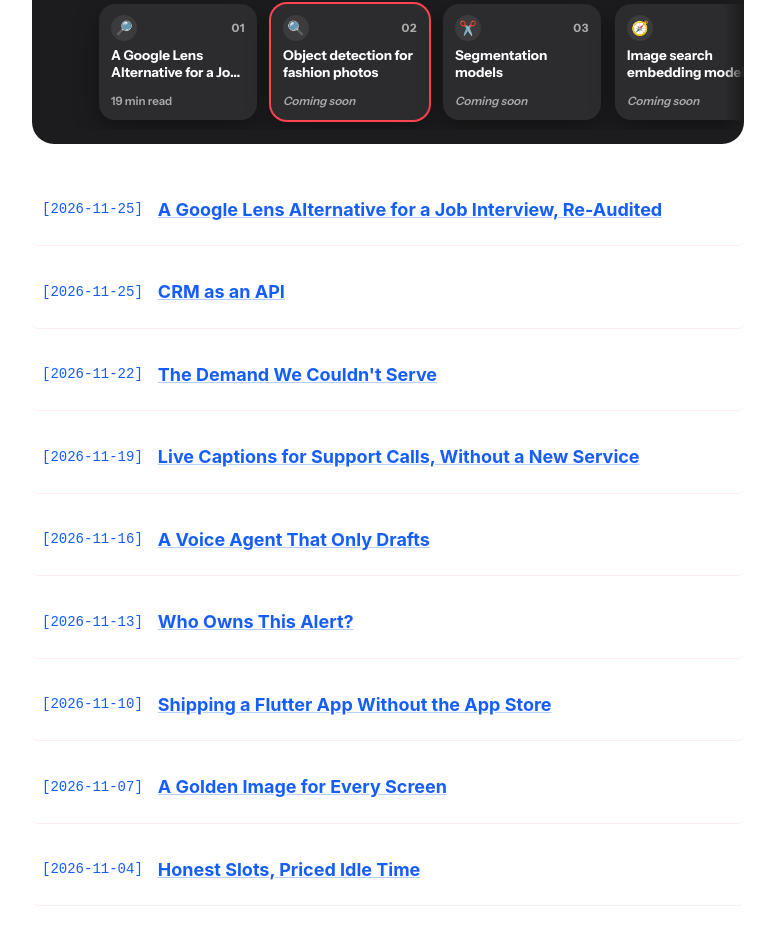
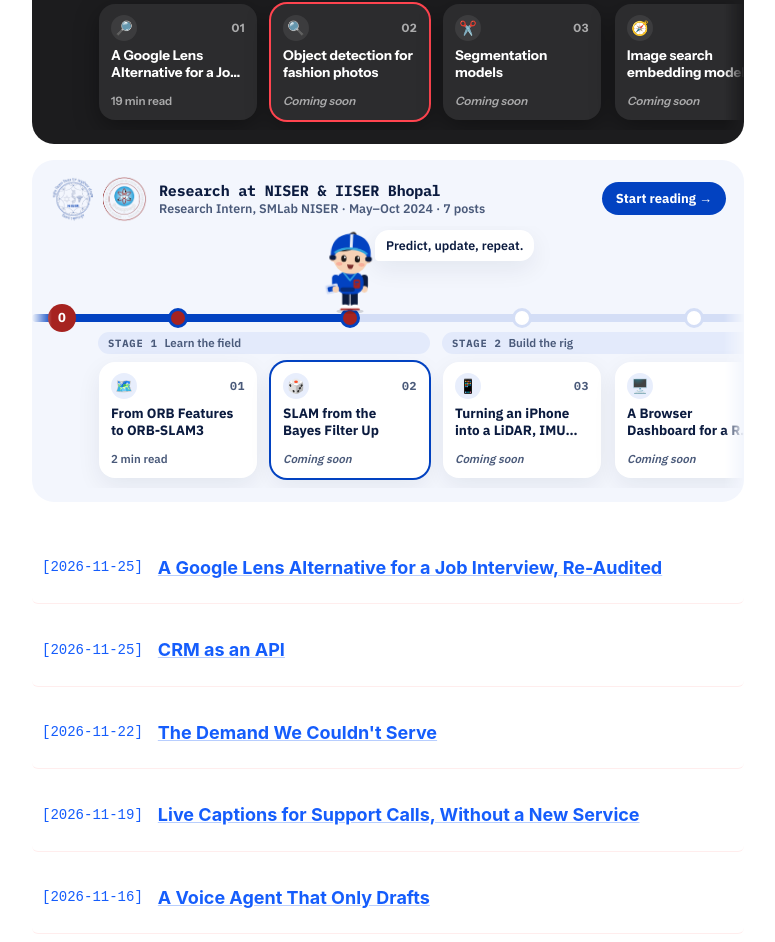
Before and after one commit to aharshit123456/aharshit123456.github.io, a Next.js app: page /blog in a window 1280 px wide. Shown: the part 824-1766 px from the top of the page, without its empty margins (252-1027 px from the left). Built offline with nearby package versions, Linux system fonts and the light colour scheme.

Commit message:
Blog: Research at NISER & IISER Bhopal series card; unwritten series stops show as coming soon

```diff
--- a/src/app/blog/ChibiEngineer.tsx
+++ b/src/app/blog/ChibiEngineer.tsx
@@ -8,7 +8,7 @@ type Props = {
   facing: 1 | -1;
   /** Open, happy mouth. */
   cheer: boolean;
-  hat?: 'strawberry';
+  hat?: 'strawberry' | 'helmet';
 };
 
 /**
@@ -87,6 +87,18 @@ export default function ChibiEngineer({ walking, facing, cheer, hat }: Props) {
           ) : (
             <path d="M29 34 Q32 36.8 35 34" fill="none" stroke="#1d1a19" strokeWidth="1.6" strokeLinecap="round" />
           )}
+          {hat === 'helmet' && (
+            <g className="chibi-hat">
+              <path
+                d="M11.5 27 C10 10 20.5 2.6 32 2.6 C43.5 2.6 54 10 52.5 27 L49 27 C47.5 19.5 41 16.5 32 16.5 C23 16.5 16.5 19.5 15 27 Z"
+                className="c-hoodie"
+              />
+              <path d="M32 2.8 L32 16.4" stroke="#ffffff" strokeWidth="3" opacity="0.9" />
+              <path d="M15.2 22.5 C20 18.6 26 17.4 32 17.4 C38 17.4 44 18.6 48.8 22.5" fill="none" className="c-trim" strokeWidth="2.4" />
+              <rect x="10" y="25" width="7" height="5" rx="2.4" className="c-dark" />
+              <rect x="47" y="25" width="7" height="5" rx="2.4" className="c-dark" />
+            </g>
+          )}
           {hat === 'strawberry' && (
             <g className="chibi-hat">
               <path
--- a/src/app/blog/page.tsx
+++ b/src/app/blog/page.tsx
@@ -4,18 +4,20 @@ import fs from 'fs';
 import path from 'path';
 import './blog.css';
 import { Metadata } from 'next';
-import { Figtree, Instrument_Sans, Instrument_Serif } from 'next/font/google';
+import { Figtree, IBM_Plex_Mono, IBM_Plex_Sans, Instrument_Sans, Instrument_Serif } from 'next/font/google';
 import SeriesJourney from './SeriesJourney';
-import { JOURNEYS } from './seriesData';
+import { liveJourneys } from './postNav';
 
 const figtree = Figtree({ subsets: ['latin'], weight: ['400', '600', '700', '800'], variable: '--font-figtree' });
 const instrumentSans = Instrument_Sans({ subsets: ['latin'], weight: ['400', '600', '700'], variable: '--font-instrument-sans' });
 const instrumentSerif = Instrument_Serif({ subsets: ['latin'], weight: '400', style: 'italic', variable: '--font-instrument-serif' });
+const plexSans = IBM_Plex_Sans({ subsets: ['latin'], weight: ['400', '600', '700'], variable: '--font-plex-sans' });
+const plexMono = IBM_Plex_Mono({ subsets: ['latin'], weight: ['500', '700'], variable: '--font-plex-mono' });
 
 /** Reading time per series post (about 230 words a minute). */
 function seriesReadMinutes(blogsDirectory: string): Record<string, number> {
   const minutes: Record<string, number> = {};
-  const slugs = JOURNEYS.flatMap((j) => j.stages.flatMap((s) => s.posts.map((p) => p.slug)));
+  const slugs = liveJourneys().flatMap((j) => j.stages.flatMap((s) => s.posts.map((p) => p.slug)));
   for (const slug of slugs) {
     if (!slug) continue;
     try {
@@ -77,12 +79,12 @@ export default async function BlogIndexPage() {
           <p>Writing about fullstack systems, artificial intelligence, computer vision, and theoretical physics.</p>
         </article>
 
-        {JOURNEYS.map((series) => (
+        {liveJourneys().map((series) => (
           <SeriesJourney
             key={series.id}
             series={series}
             readMinutes={readMinutes}
-            fontClassName={`${figtree.variable} ${instrumentSans.variable} ${instrumentSerif.variable}`}
+            fontClassName={`${figtree.variable} ${instrumentSans.variable} ${instrumentSerif.variable} ${plexSans.variable} ${plexMono.variable}`}
           />
         ))}
 
--- a/src/app/blog/postNav.ts
+++ b/src/app/blog/postNav.ts
@@ -1,6 +1,6 @@
 import fs from 'fs';
 import path from 'path';
-import { JOURNEYS } from './seriesData';
+import { JOURNEYS, type SeriesConfig } from './seriesData';
 
 export type NavLink = { href: string; title: string };
 
@@ -14,6 +14,23 @@ export type PostNeighbors = {
 type IndexEntry = { slug: string; title?: string; date?: string };
 
 const ALL_POSTS: NavLink = { href: '/blog', title: 'All posts' };
+
+/**
+ * The series with any stop whose post file doesn't exist yet turned back into
+ * a "coming soon" stop (slug removed), so nothing links to a missing page.
+ */
+export function liveJourneys(): SeriesConfig[] {
+  const dir = path.join(process.cwd(), 'public/blogs');
+  return JOURNEYS.map((series) => ({
+    ...series,
+    stages: series.stages.map((stage) => ({
+      ...stage,
+      posts: stage.posts.map((p) =>
+        p.slug && !fs.existsSync(path.join(dir, `${p.slug}.md`)) ? { ...p, slug: undefined } : p,
+      ),
+    })),
+  }));
+}
 
 function readIndex(): IndexEntry[] {
   try {
@@ -31,7 +48,7 @@ function readIndex(): IndexEntry[] {
  * published earlier). A missing side links back to the blog index.
  */
 export function getPostNeighbors(slug: string): PostNeighbors {
-  for (const series of JOURNEYS) {
+  for (const series of liveJourneys()) {
     const posts = series.stages
       .flatMap((s) => s.posts)
       .filter((p): p is typeof p & { slug: string } => Boolean(p.slug));
@@ -48,7 +65,7 @@ export function getPostNeighbors(slug: string): PostNeighbors {
     };
   }
 
-  const seriesSlugs = new Set(JOURNEYS.flatMap((j) => j.stages.flatMap((s) => s.posts.map((p) => p.slug))));
+  const seriesSlugs = new Set(liveJourneys().flatMap((j) => j.stages.flatMap((s) => s.posts.map((p) => p.slug))));
   const chain = readIndex()
     .filter((e) => !seriesSlugs.has(e.slug))
     .sort((a, b) => (a.date || '').localeCompare(b.date || ''));
@@ -69,7 +86,7 @@ export type PostRail = {
  * otherwise the latest posts (excluding this one).
  */
 export function getPostRail(slug: string): PostRail {
-  for (const series of JOURNEYS) {
+  for (const series of liveJourneys()) {
     const posts = series.stages.flatMap((s) => s.posts);
     if (!posts.some((p) => p.slug === slug)) continue;
     return {
--- a/src/app/blog/series-journey.css
+++ b/src/app/blog/series-journey.css
@@ -98,6 +98,54 @@
 }
 
 
+
+.sj--niser {
+  /* NISER blue (#0242c1) with IISER Bhopal red (#a62320) as the accent. */
+  --sj-bg: #f3f6fd;
+  --sj-card: #ffffff;
+  --sj-text: #0b1b3f;
+  --sj-muted: #4a5a7a;
+  --sj-road: #d4def6;
+  --sj-trail: #0242c1;
+  --sj-flag-bg: #a62320;
+  --sj-flag-text: #ffffff;
+  --sj-band: #e3eafb;
+  --sj-icon-bg: #e8eefc;
+  --sj-here: #0242c1;
+  --sj-btn-bg: #0242c1;
+  --sj-btn-text: #ffffff;
+  --sj-btn-hover: #01339a;
+  --sj-bubble-bg: #ffffff;
+  --sj-bubble-text: #0b1b3f;
+  --sj-shadow: 0 8px 24px rgba(11, 27, 63, 0.07);
+  --sj-shadow-hover: 0 10px 26px rgba(2, 66, 193, 0.2);
+  --sj-c0: #0242c1;
+  --sj-c1: #a62320;
+  --sj-c2: #30a4dd;
+  --sj-c3: #f3c34f;
+  --chibi-hoodie: #0242c1;
+  --chibi-dark: #0b1b3f;
+  --chibi-badge: #a62320;
+  --chibi-trim: #30a4dd;
+  --chibi-laptop: #d4def6;
+
+  font-family: var(--font-plex-sans), 'IBM Plex Sans', -apple-system, BlinkMacSystemFont, sans-serif;
+}
+
+.sj--niser .sj-wordmark {
+  height: 46px;
+}
+
+.sj--niser .sj-title,
+.sj--niser .sj-step,
+.sj--niser .sj-stage b {
+  font-family: var(--font-plex-mono), 'IBM Plex Mono', ui-monospace, monospace !important;
+}
+
+.sj--niser .sj-title {
+  font-size: 14.5px !important;
+  letter-spacing: -0.3px;
+}
 
 .sj *,
 .sj *::before,
--- a/src/app/blog/seriesData.ts
+++ b/src/app/blog/seriesData.ts
@@ -131,7 +131,7 @@ export const FAMCARE_SERIES = FAMCARE_STAGES.flatMap((s) => s.posts) as (SeriesP
 export type SeriesConfig = {
   id: string;
   /** Visual theme class: colours, type and the character's outfit. */
-  theme: 'famcare' | 'shoppin';
+  theme: 'famcare' | 'shoppin' | 'niser';
   title: string;
   role: string;
   /** Brand mark in the header. `tile` renders it as a rounded app icon. */
@@ -142,7 +142,7 @@ export type SeriesConfig = {
   /** Small brand image used for reached road marks and confetti. */
   sprite?: string;
   /** Character accessory. */
-  hat?: 'strawberry';
+  hat?: 'strawberry' | 'helmet';
   /** Offer the brand's light and dark themes with a toggle (dark first). */
   modes?: boolean;
 };
@@ -247,4 +247,99 @@ export const SHOPPIN_JOURNEY: SeriesConfig = {
   ],
 };
 
-export const JOURNEYS: SeriesConfig[] = [FAMCARE_JOURNEY, SHOPPIN_JOURNEY];
+/** Research internship at SMLab, NISER (May–Oct 2024), plus the IISER Bhopal quantum workshop. */
+export const NISER_JOURNEY: SeriesConfig = {
+  id: 'niser',
+  theme: 'niser',
+  title: 'Research at NISER & IISER Bhopal',
+  role: 'Research Intern, SMLab NISER · May–Oct 2024',
+  wordmark: { src: '/assets/niser/niser-iiserb-marks.webp', alt: 'NISER and IISER Bhopal', width: 422, height: 200 },
+  hat: 'helmet',
+  greeting: 'Sensors on. Let\'s map this place.',
+  finale: 'Loop closed! 🎉',
+  stages: [
+    {
+      id: 'learn',
+      label: 'Stage 1',
+      title: 'Learn the field',
+      blurb: 'Feature matching, SLAM and the probability underneath it.',
+      posts: [
+        {
+          slug: 'orb-slam3',
+          icon: '🗺️',
+          quip: 'FAST corners, rotated BRIEF. Matched!',
+          title: 'From ORB Features to ORB-SLAM3',
+          summary: 'How ORB features work, and how ORB-SLAM3 builds maps from them. From my SMLab talk.',
+        },
+        {
+          slug: 'niser-slam-bayes-filter',
+          icon: '🎲',
+          quip: 'Predict, update, repeat.',
+          title: 'SLAM from the Bayes Filter Up',
+          summary: 'The probability behind localisation and mapping, from Bayes rule to pose graphs.',
+        },
+      ],
+    },
+    {
+      id: 'build',
+      label: 'Stage 2',
+      title: 'Build the rig',
+      blurb: 'Getting camera, LiDAR, GPS and IMU data off the sensors and onto a screen.',
+      posts: [
+        {
+          slug: 'niser-iphone-sensor-rig',
+          icon: '📱',
+          quip: 'My phone has LiDAR. Who knew?',
+          title: 'Turning an iPhone into a LiDAR, IMU and GPS Sensor',
+          summary: 'Swift apps that stream ARKit depth, motion and location over TCP.',
+        },
+        {
+          slug: 'niser-ros-dashboard',
+          icon: '🖥️',
+          quip: 'rosbridge up, every topic live.',
+          title: 'A Browser Dashboard for a ROS 2 Sensor Rig',
+          summary: 'Live camera, point cloud and sensor feeds, recording and playback in the browser.',
+        },
+      ],
+    },
+    {
+      id: 'quantum',
+      label: 'Side quest',
+      title: 'IISER Bhopal',
+      blurb: 'A hands-on quantum programming workshop.',
+      posts: [
+        {
+          slug: 'iiser-bhopal-quantum-workshop',
+          icon: '⚛️',
+          quip: 'Superposition: here and there.',
+          title: 'Hands-on Quantum Programming at IISER Bhopal',
+          summary: 'Qubits, Bell states and Deutsch–Jozsa worked through from scratch.',
+        },
+      ],
+    },
+    {
+      id: 'wrap',
+      label: 'Stage 3',
+      title: 'Write it up',
+      blurb: 'Perception notes for the project site, and looking back.',
+      posts: [
+        {
+          slug: 'niser-perception-notes',
+          icon: '🛵',
+          quip: 'Point clouds everywhere.',
+          title: 'Field Notes on Perception for Two-Wheeler Autonomy',
+          summary: 'Computer vision, point clouds and prediction, written for the Swayansaasita project.',
+        },
+        {
+          slug: 'niser-internship-retrospective',
+          icon: '🌙',
+          quip: 'Night canteen, then the lab.',
+          title: 'NISER Internship Retrospective',
+          summary: 'What NISER taught me outside the lab.',
+        },
+      ],
+    },
+  ],
+};
+
+export const JOURNEYS: SeriesConfig[] = [FAMCARE_JOURNEY, SHOPPIN_JOURNEY, NISER_JOURNEY];
```
Also changed, not shown: public/assets/niser/niser-iiserb-marks.webp (added).
